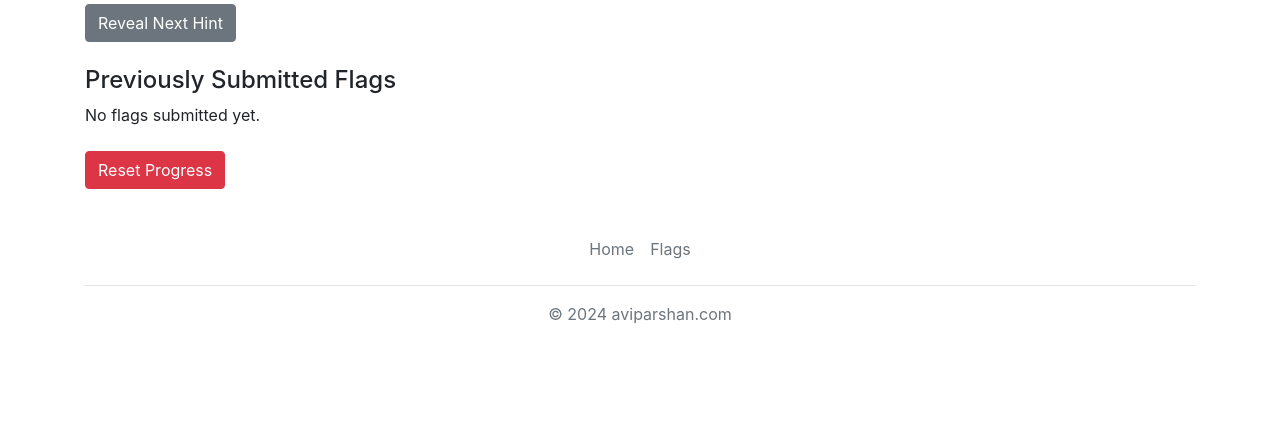
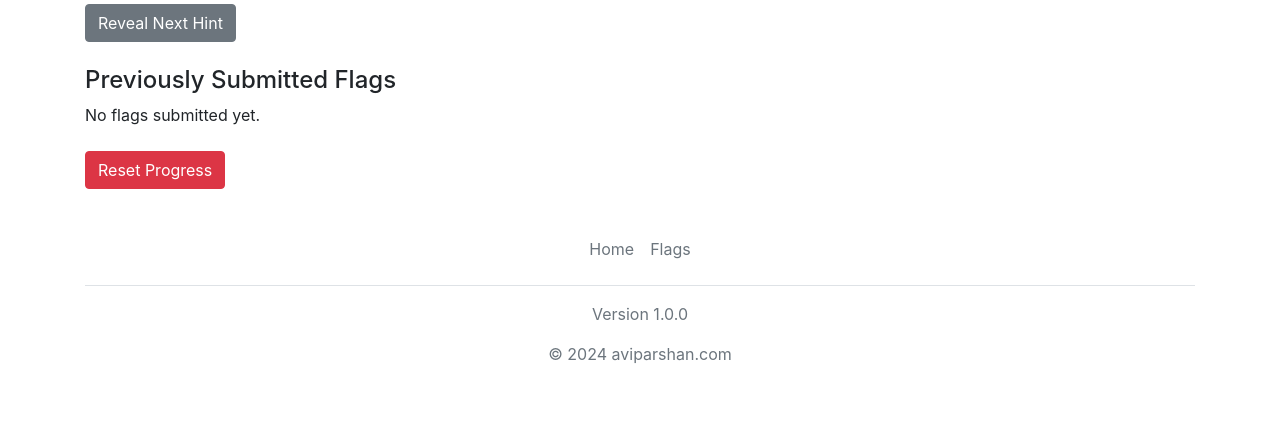
Before and after one commit to avipars/ctf_hint_server, a Flask app: page /flags in a window 1280 px wide. Shown: the part 478-900 px from the top of the page. Before the commit the page ends 801 px from the top, so only its background shows below. Run offline with Flask 3, Linux system fonts and the light colour scheme; some libraries are stand-ins or nearby versions.

Commit message:
versioning

```diff
--- a/hints/routes.py
+++ b/hints/routes.py
@@ -184,8 +184,8 @@ def internal_server_error(error):
 
 
 @bp.context_processor
-def inject_year():
+def inject_stuff():
     """
-    used for the footer to display the current year
+    used for the footer to display the current year, version
     """
-    return {"year": datetime.date.today().year}
+    return {"year": datetime.date.today().year, "version": "1.0.0"}
--- a/hints/templates/layout.html
+++ b/hints/templates/layout.html
@@ -35,6 +35,7 @@
             <li class="nav-item"><a href="#" class="nav-link px-2 text-muted">FAQs</a></li>
             <li class="nav-item"><a href="#" class="nav-link px-2 text-muted">About</a></li> -->
           </ul>
+          <p class="text-center text-muted">Version {{version}}</p>
           <p class="text-center text-muted">&copy; {{year}} aviparshan.com</p>
         </footer>
       </div>
```
